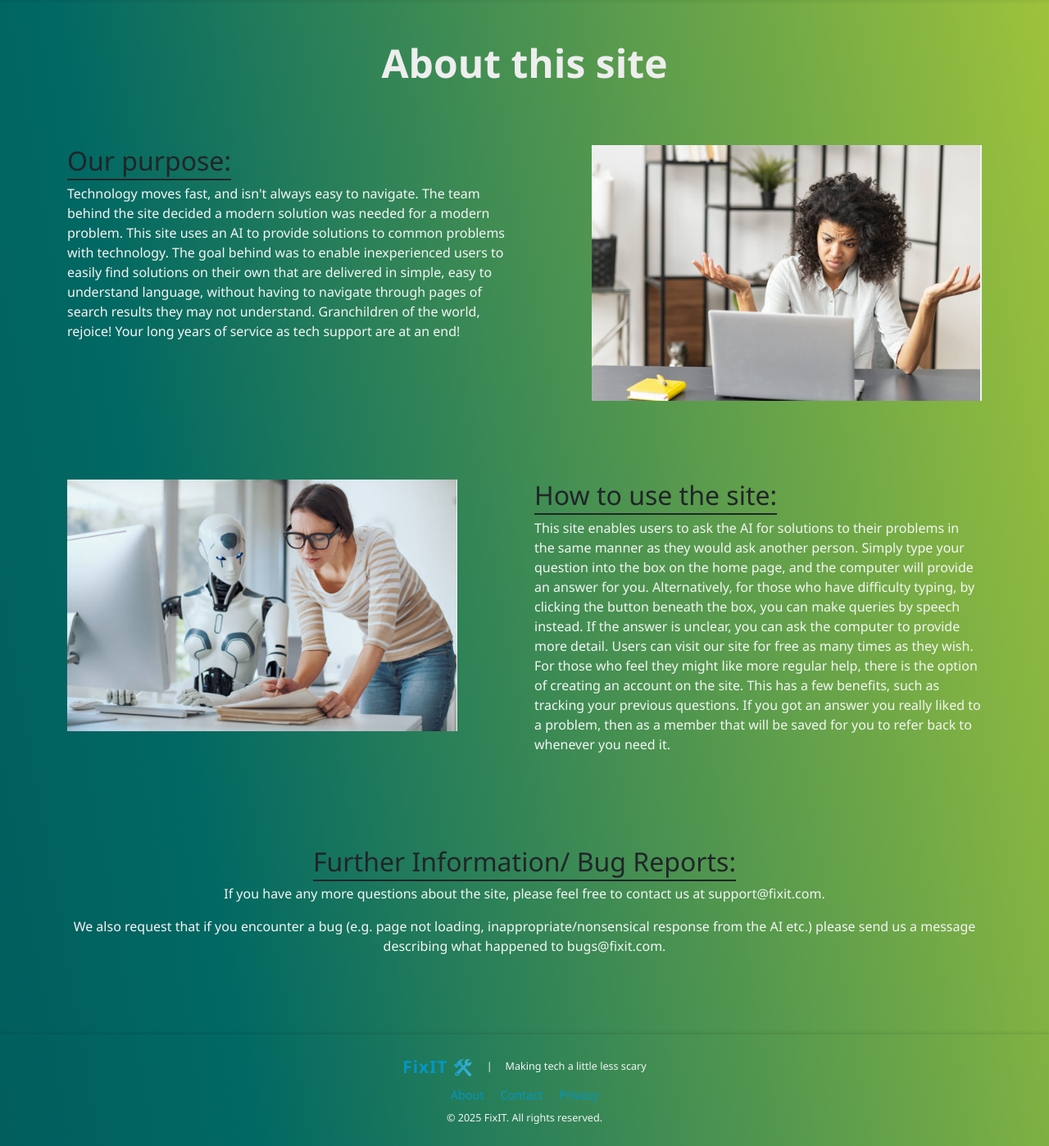
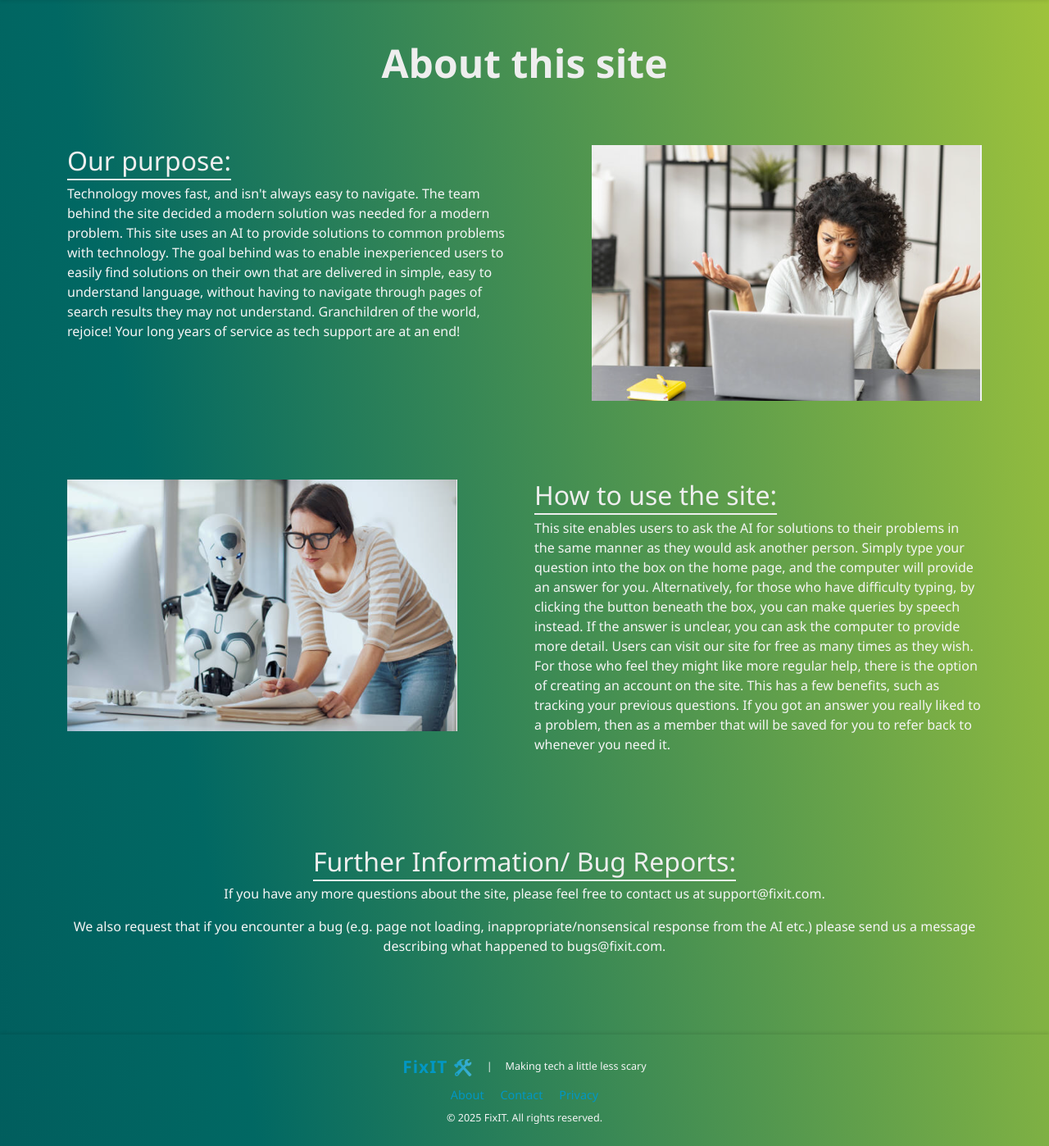
Before and after one commit to HughKeenan/FixIT, a Django app: page /about/ in a window 1280 px wide. Shown: the part 91-1489 px from the top of the page at 82% size. Run offline with Django 4.2, Linux system fonts and the light colour scheme; some libraries are stand-ins or nearby versions.

Commit message:
add styling to about page

```diff
--- a/static/css/base.css
+++ b/static/css/base.css
@@ -34,7 +34,10 @@ h1{
 }
 
 .footer-text{
-    color: #f5f5f5 !important;
+    color: #f5f5f5 !important;}
+
+.about_line{
+    color: #eeeeee
 }
 
 /* === NAVIGATION === */
--- a/templates/meet_the_team.html
+++ b/templates/meet_the_team.html
@@ -21,6 +21,7 @@
         </div>
 
         <div class="team-card">
+
             <img src="{% static 'images/noah.png' %}" alt="Noah Al-Samawi">
             <div class="card-body">
                 <h5>Noah Al-Samawi</h5>
```
